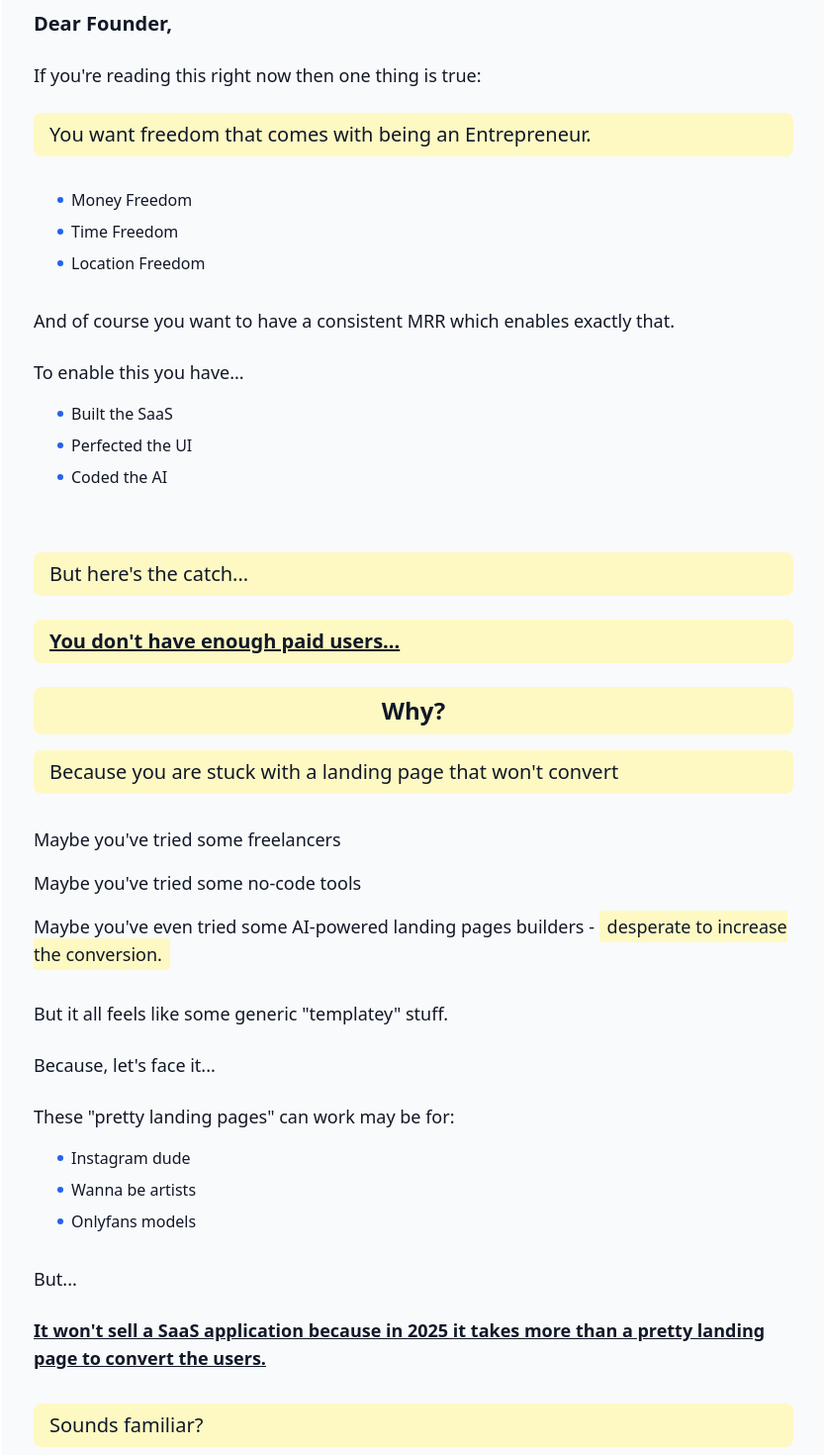
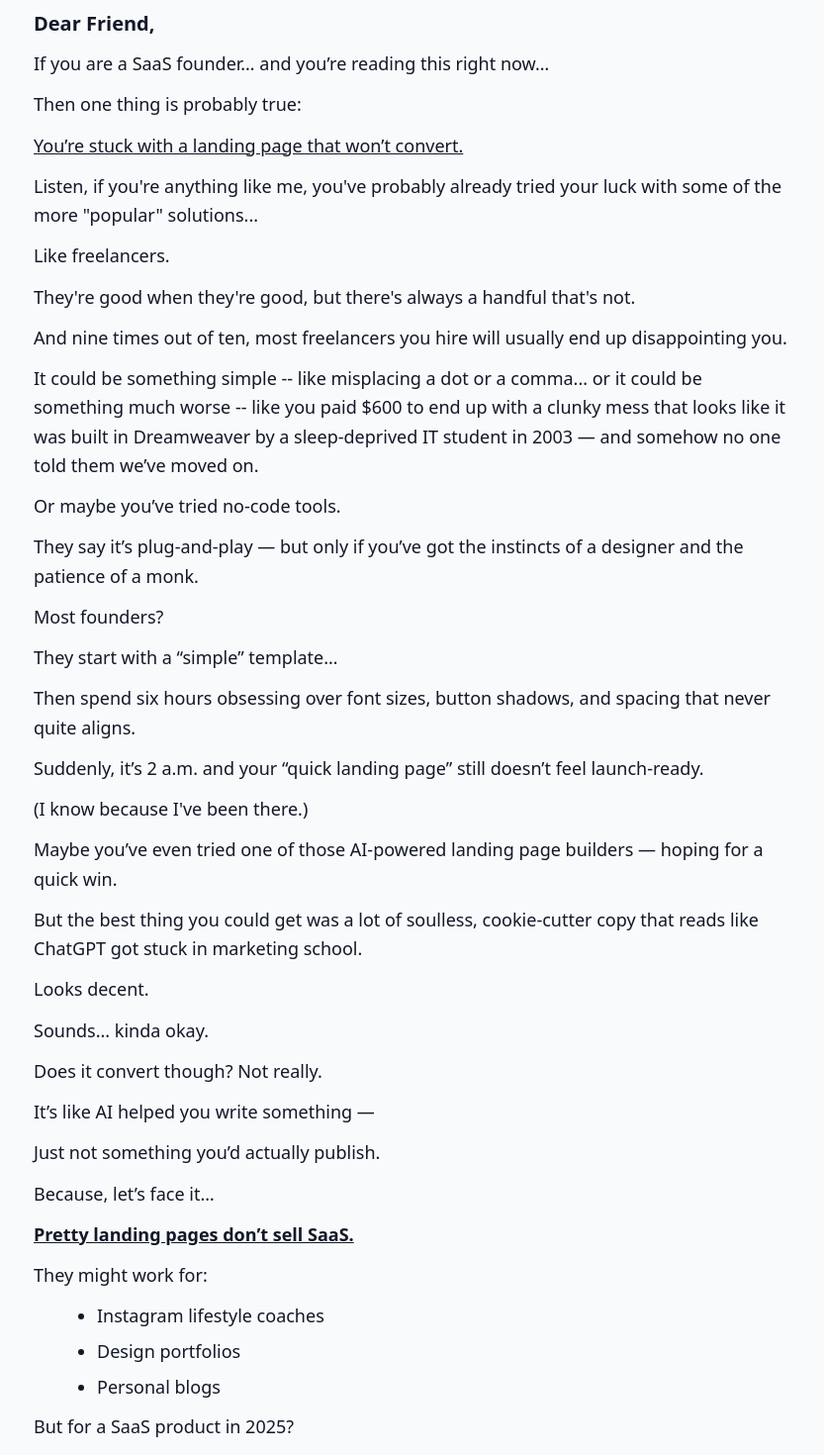
Before and after one commit to sushant-lessgo/lessgo-waitlist-landing, a Next.js app: page / in a window 1280 px wide. Shown: the part 620-2090 px from the top of the page at 99% size, without its empty margins (222-1055 px from the left). Built offline with nearby package versions, Linux system fonts and the light colour scheme.

Commit message:
intro section done

```diff
--- a/src/app/page.tsx
+++ b/src/app/page.tsx
@@ -50,44 +50,57 @@ export default function Home() {
 
 
           {/* Intro Section */}
-          <div className="mb-16 max-w-3xl mx-auto\">
-            <p className="text-xl font-bold mb-6">Dear Founder,</p>
-            <p className="text-lg mb-6">If you're reading this right now then one thing is true:</p>
-            <p className="text-xl font-medium bg-yellow-100 px-4 py-2 rounded-lg mb-8">You want freedom that comes with being an Entrepreneur.</p>
+          <div className="mb-4 max-w-3xl mx-auto text-lg space-y-3 leading-relaxed">
+            <p className="text-xl font-bold">Dear Friend,</p>
+            <p>If you are a SaaS founder… and you’re reading this right now…</p>
+            <p>Then one thing is probably true:</p>
+            <p className="underline">You’re stuck with a landing page that won’t convert.</p>
+            <p>Listen, if you're anything like me, you've probably already tried your luck with some of the more "popular" solutions...</p>
+            <p>Like freelancers.</p>
+            <p>They're good when they're good, but there's always a handful that's not.</p>
+            <p>And nine times out of ten, most freelancers you hire will usually end up disappointing you.</p>
+            <p>It could be something simple -- like misplacing a dot or a comma... or it could be something much worse -- like you paid $600 to end up with a clunky mess that looks like it was built in Dreamweaver by a sleep-deprived IT student in 2003 — and somehow no one told them we’ve moved on.</p>
+            <p>Or maybe you’ve tried no-code tools.</p>
+            <p>They say it’s plug-and-play — but only if you’ve got the instincts of a designer and the patience of a monk.</p>
+            <p>Most founders?</p>
+            <p>They start with a “simple” template…</p>
+            <p>Then spend six hours obsessing over font sizes, button shadows, and spacing that never quite aligns.</p>
+            <p>Suddenly, it’s 2 a.m. and your “quick landing page” still doesn’t feel launch-ready.</p>
+            <p>(I know because I've been there.)</p>
+            <p>Maybe you’ve even tried one of those AI-powered landing page builders — hoping for a quick win.</p>
+            <p>But the best thing you could get was a lot of soulless, cookie-cutter copy that reads like ChatGPT got stuck in marketing school.</p>
+            <p>Looks decent.</p>
+            <p>Sounds... kinda okay.</p>
+            <p>Does it convert though? Not really.</p>
+            <p>It’s like AI helped you write something —</p>
+            <p>Just not something you’d actually publish.</p>
+            <p>Because, let’s face it…</p>
+            <p className="font-bold underline">Pretty landing pages don’t sell SaaS.</p>
+            <p>They might work for:</p>
+            <ul className="list-disc pl-16 mb-8 text-lg">
+            <li className="mb-2">Instagram lifestyle coaches</li>
+            <li className="mb-2">Design portfolios</li>
+            <li className="mb-2">Personal blogs</li>
+          </ul>
+            <p>But for a SaaS product in 2025?</p>
+            <p>Looks nice ≠ converts.</p>
+            <p>You need clarity, copy that speaks to real pain, and structure that moves people to act. </p>
+          </div>
 
-            <ul className="space-y-2 mb-8 ml-6">
-              <li className="flex items-center">
-                <span className="h-1.5 w-1.5 rounded-full bg-blue-600 mr-2"></span>
-                <span>Money Freedom</span>
-              </li>
-              <li className="flex items-center">
-                <span className="h-1.5 w-1.5 rounded-full bg-blue-600 mr-2"></span>
-                <span>Time Freedom</span>
-              </li>
-              <li className="flex items-center">
-                <span className="h-1.5 w-1.5 rounded-full bg-blue-600 mr-2"></span>
-                <span>Location Freedom</span>
-              </li>
-            </ul>
+          <div className="mb-12">
+          {!showForm && (
+        <CTAButton
 
-            <p className="text-lg mb-6">And of course you want to have a consistent MRR which enables exactly that.</p>
+          onClick={(e) => {
+            e.preventDefault(); // If you're still using <a> in CTAButton
+            setShowForm(true); // ✅ Toggle the form
+          }}
+        />
+      )}
 
-            <p className="text-lg mb-4">To enable this you have...</p>
-            <ul className="space-y-2 mb-8 ml-6">
-              <li className="flex items-center">
-                <span className="h-1.5 w-1.5 rounded-full bg-blue-600 mr-2"></span>
-                <span>Built the SaaS</span>
-              </li>
-              <li className="flex items-center">
-                <span className="h-1.5 w-1.5 rounded-full bg-blue-600 mr-2"></span>
-                <span>Perfected the UI</span>
-              </li>
-              <li className="flex items-center">
-                <span className="h-1.5 w-1.5 rounded-full bg-blue-600 mr-2"></span>
-                <span>Coded the AI</span>
-              </li>
-            </ul>
-          </div>
+      {showForm && <WaitlistForm />}
+
+      </div>
 
           {/* Problem Section */}
           <div className="mb-16 max-w-3xl mx-auto">
```
